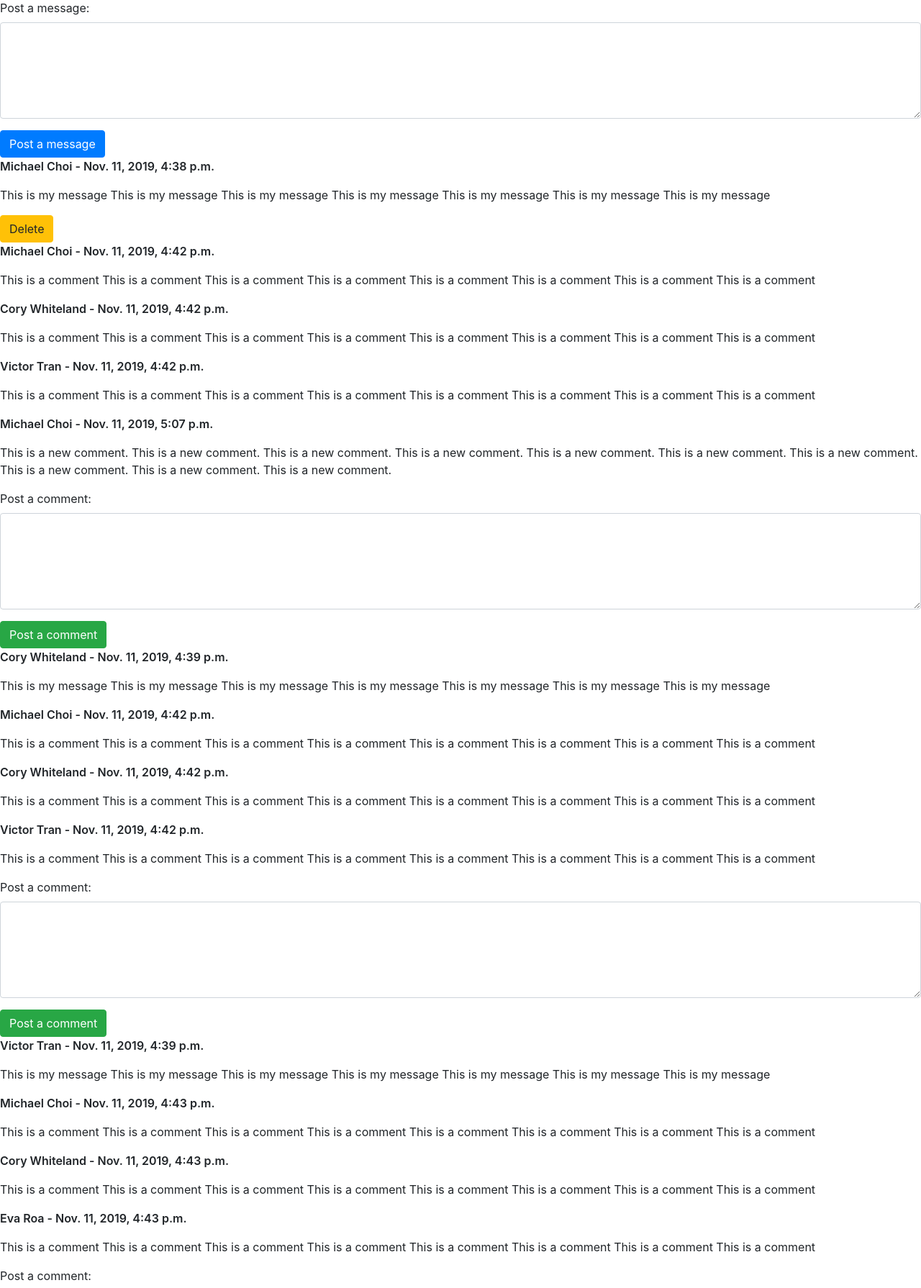
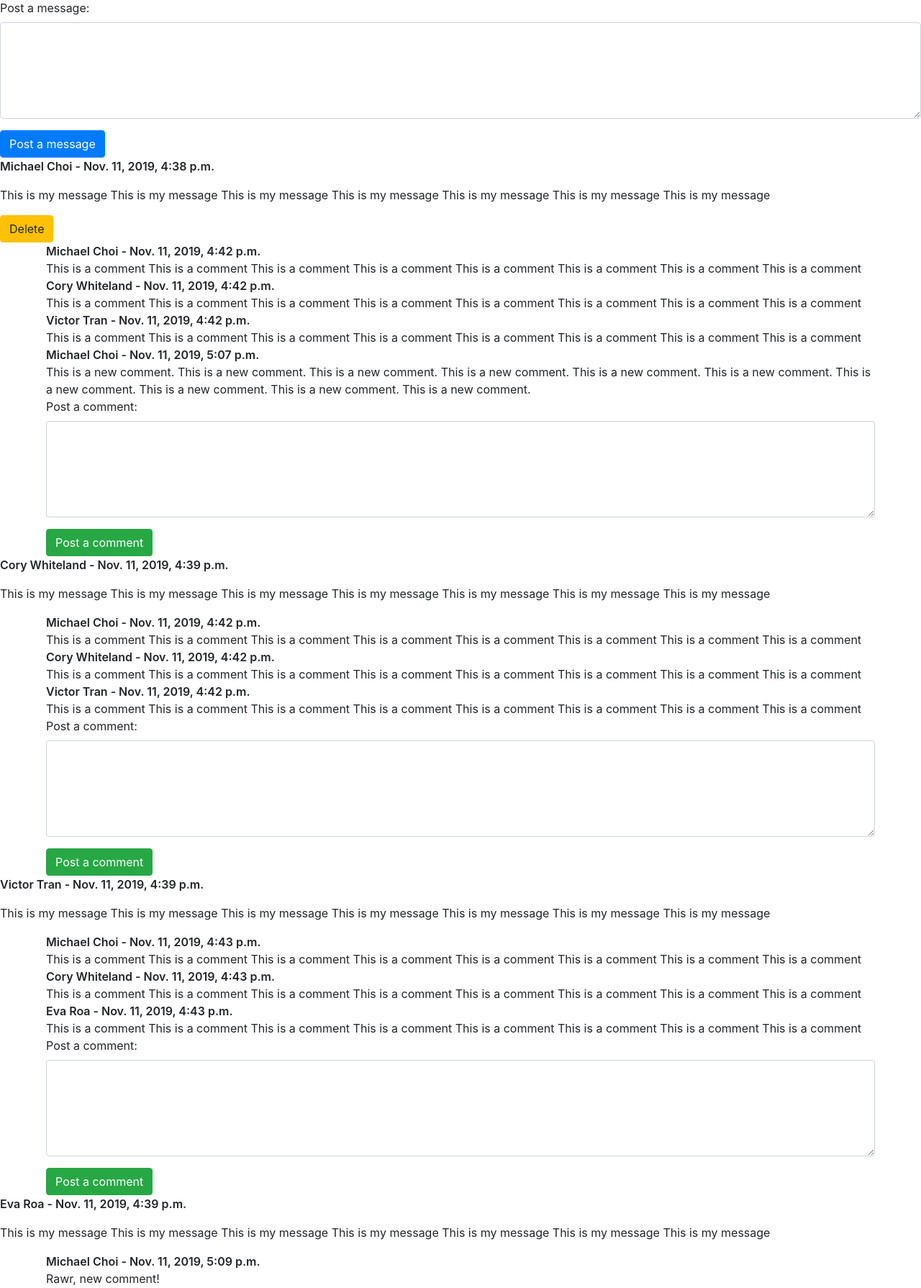
Before and after one commit to MichelleTanzil/The-Wall, a Django app: template apps/main_app/templates/main_app/wall.html in a window 1280 px wide. Shown: the part 89-1879 px from the top of the page at 72% size. Run offline with Django 3.2, Linux system fonts and the light colour scheme; the template is opened without the code that fills it: values that come from a table or form of the project are taken from there, others are empty; the visitor is signed in with stand-in values (Sample User, id 1); data comes from the database, SQL or seed files in the repository; both versions use the stored data as it was after the commit; parts of the project's set-up code (start-up, migrations or seed data) failed here and were passed over; some libraries are stand-ins or nearby versions.

```diff
--- a/apps/main_app/static/main_app/css/wall_styles.css
+++ b/apps/main_app/static/main_app/css/wall_styles.css
@@ -4,6 +4,16 @@
   box-sizing: border-box;
 }
 
+
 .strong{
   font-weight: 600;
 }
+
+.comments{
+  width: 90%;
+  margin: 0 auto;
+}
+
+.btn-comments {
+  margin-left: 5%;
+}
--- a/apps/main_app/templates/main_app/wall.html
+++ b/apps/main_app/templates/main_app/wall.html
@@ -1,5 +1,6 @@
 <!DOCTYPE html>
 <html lang="en">
+
 <head>
   <meta charset="UTF-8">
   <meta name="viewport" content="width=device-width, initial-scale=1.0">
@@ -11,7 +12,15 @@
   <title>CodingDojo Wall</title>
   <title>Welcome</title>
 </head>
+
 <body>
+  {% if messages %}
+  <ul class="messages">
+    {% for message in messages %}
+    <li {% if message.tags %} class="{{ message.tags }}" {% endif %}>{{ message }}</li>
+    {% endfor %}
+  </ul>
+  {% endif %}
   <nav class="navbar navbar-light bg-light justify-content-between navbar-dark bg-dark">
     <a class="navbar-brand" href="/wall">CodingDojo Wall</a>
     <div>
@@ -23,7 +32,7 @@
     {%csrf_token%}
     <div class="form-group">
       <label for="message">Post a message:</label>
-    <br/>
+      <br />
       <textarea name="message" cols="5" rows="5" class="form-control"></textarea>
     </div>
     <button type="submit" class="btn btn-primary">Post a message</button>
@@ -39,20 +48,21 @@
   </form>
   {%endif%}
   {%for comment in message.message_comments.all%}
-      <p class="strong">{{comment.user.first_name}} {{comment.user.last_name}} - {{comment.created_at}}</p>
-      <p>{{comment.comment}}</p>
+  <p class="strong comments">{{comment.user.first_name}} {{comment.user.last_name}} - {{comment.created_at}}</p>
+  <p class="comments">{{comment.comment}}</p>
   {%endfor%}
   <form action="/new_comment" method="post">
     {%csrf_token%}
-      <div class="form-group">
+    <div class="form-group comments">
       <label for="comment">Post a comment:</label>
-        <br/>
+      <br />
       <textarea name="comment" cols="5" rows="5" class="form-control"></textarea>
       <input type="hidden" name="user_id" value="{{user.id}}">
       <input type="hidden" name="message_id" value="{{message.id}}">
     </div>
-      <button type="submit" class="btn btn-success">Post a comment</button>
+    <button type="submit" class="btn btn-success btn-comments">Post a comment</button>
   </form>
   {%endfor%}
 </body>
+
 </html>
```
Also changed, not shown: apps/main_app/views.py (+30 -14 lines), apps/main_app/migrations/0002_auto_20191111_0834.py (added), db.sqlite3. Lines whose indentation alone changed are shown as unchanged.
